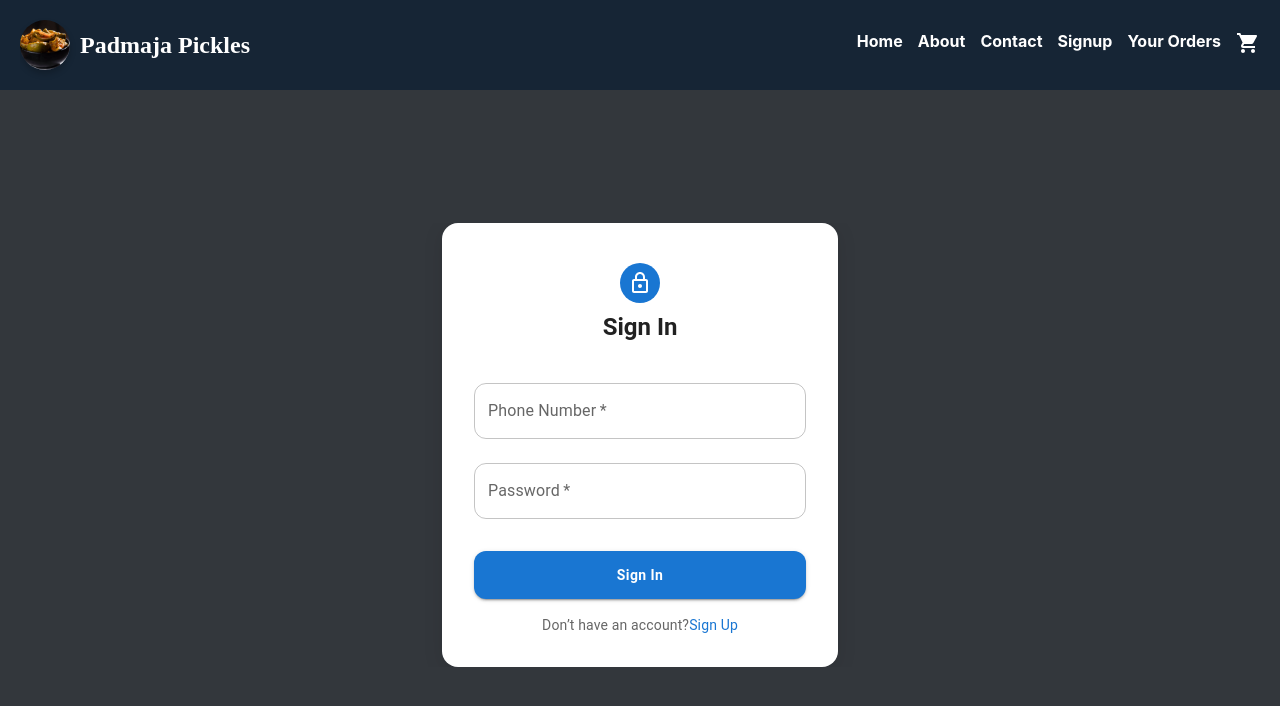
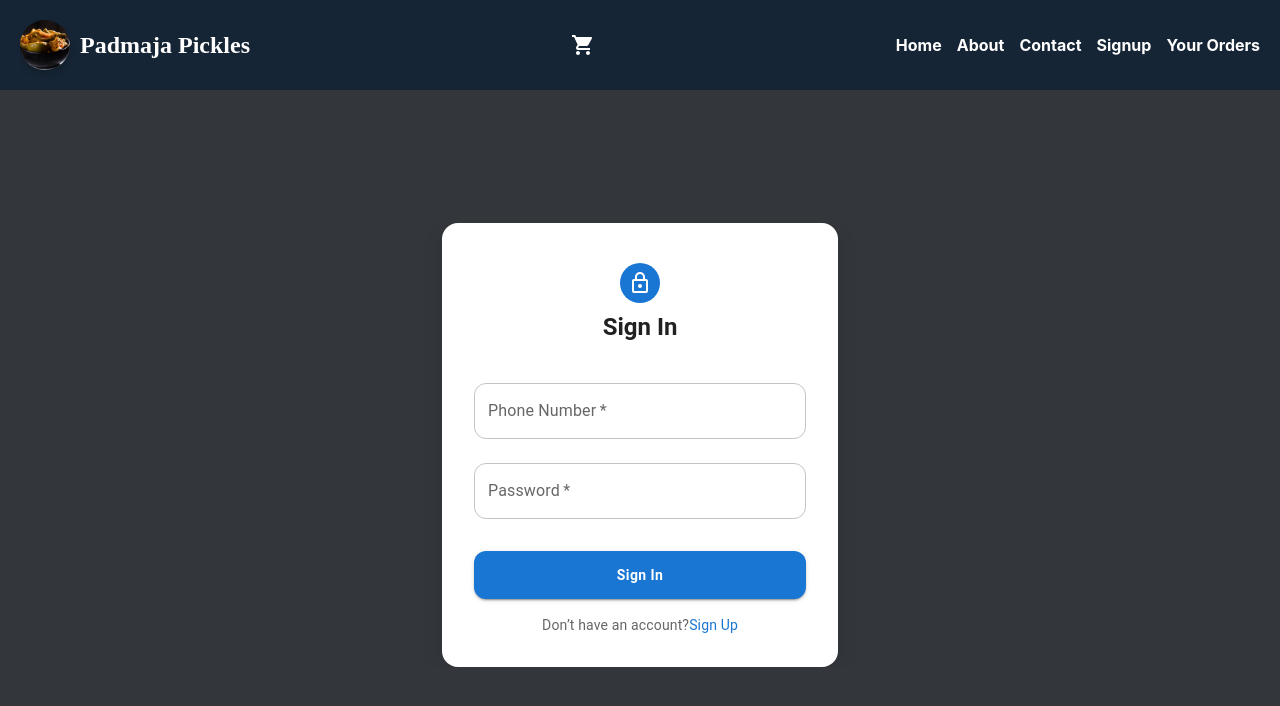
Before and after one commit to Harish-Pulapa-7036/Pickle_delivery, a React (Create React App) app: page /login in a window 1280 px wide. Shown: the top 706 px of the page. Built offline with nearby package versions, Linux system fonts and the light colour scheme.

Commit message:
cart added outside

```diff
--- a/src/components/Header.jsx
+++ b/src/components/Header.jsx
@@ -18,10 +18,10 @@ const HeaderText = () => {
 };
 
 
-const Header = ({cartCount}) => {
+const Header = ({ cartCount }) => {
     const [menuOpen, setMenuOpen] = useState(false);
     const menuRef = useRef();
-    const token =sessionStorage.getItem("token")
+    const token = sessionStorage.getItem("token")
     // Close menu if user clicks outside of the menu
     // useEffect(() => {
     //     const handleClickOutside = (event) => {
@@ -38,11 +38,23 @@ const Header = ({cartCount}) => {
 
     //     return () => document.removeEventListener('mousedown', handleClickOutside);
     // }, [menuOpen]);
-    const navigate=useNavigate()
+    const navigate = useNavigate()
     return (
         <header className="header">
             <HeaderText />
+            <Link to="/cart" className="cart-icon" style={{
+                position: "relative",
+                display: "flex",
+                color: "white",
+                alignItems: "center",
+                justifyContent: "center",
+            }} onClick={() => { setMenuOpen(false) }}>
+                <ShoppingCartIcon />
+                {cartCount > 0 && <span className="cart-count">{cartCount}</span>
+                }
+            </Link>
             <button className="menu-toggle" onClick={() => setMenuOpen(!menuOpen)}>
+
                 {menuOpen ? '✖' : '☰'}
             </button>
             <nav ref={menuRef} className={`nav ${menuOpen ? 'open' : ''}`}>
@@ -50,16 +62,13 @@ const Header = ({cartCount}) => {
                     <li><Link to="/" onClick={() => setMenuOpen(false)}>Home</Link></li>
                     <li><Link to="/about" onClick={() => setMenuOpen(false)}>About</Link></li>
                     <li><Link to="/contact" onClick={() => setMenuOpen(false)}>Contact</Link></li>
-                 {   token ?
-                 <li><Link to="/login" onClick={() => {setMenuOpen(false);sessionStorage.removeItem('token')}}>LogOut</Link></li>
+                    {token ?
+                        <li><Link to="/login" onClick={() => { setMenuOpen(false); sessionStorage.removeItem('token') }}>LogOut</Link></li>
                         :
                         <li><Link to="/signup" onClick={() => setMenuOpen(false)}>Signup</Link></li>}
                     <li><Link to="/orders" onClick={() => setMenuOpen(false)}>Your Orders</Link></li>
 
-                    <li>  <Link to="/cart" className="cart-icon" style={{position:"relative"}} onClick={() => {setMenuOpen(false)}}>
-                    <ShoppingCartIcon />
-                    {cartCount > 0 && <span className="cart-count">{cartCount}</span>}
-                </Link></li>
+                    {/* <li>  </li> */}
                 </ul>
             </nav>
 
--- a/src/pages/CartList.css
+++ b/src/pages/CartList.css
@@ -8,6 +8,7 @@
     gap: 10px;
     grid-template-columns: repeat(auto-fit, minmax(300px, 1fr));
     max-width: 100%;
+
 }
 .cartTotalBar {
     background:#121239!important;
--- a/src/pages/CartList.jsx
+++ b/src/pages/CartList.jsx
@@ -102,7 +102,7 @@ const CartList = ({ cartItems, handleQuantityOrWeight, handleDeleteCartItem, tot
     };
     return (
         <>
-            <div style={{ maxHeight: "70vh", paddingBottom: "20px" }} className="cartList-container invisibleScroller">
+            <div style={{ maxHeight: "70vh", marginBottom:"4rem",boxSizing:"border-box" }} className="cartList-container invisibleScroller">
 
                 {
                     cartItems && cartItems?.length ?
```
Lines whose indentation alone changed are shown as unchanged.
